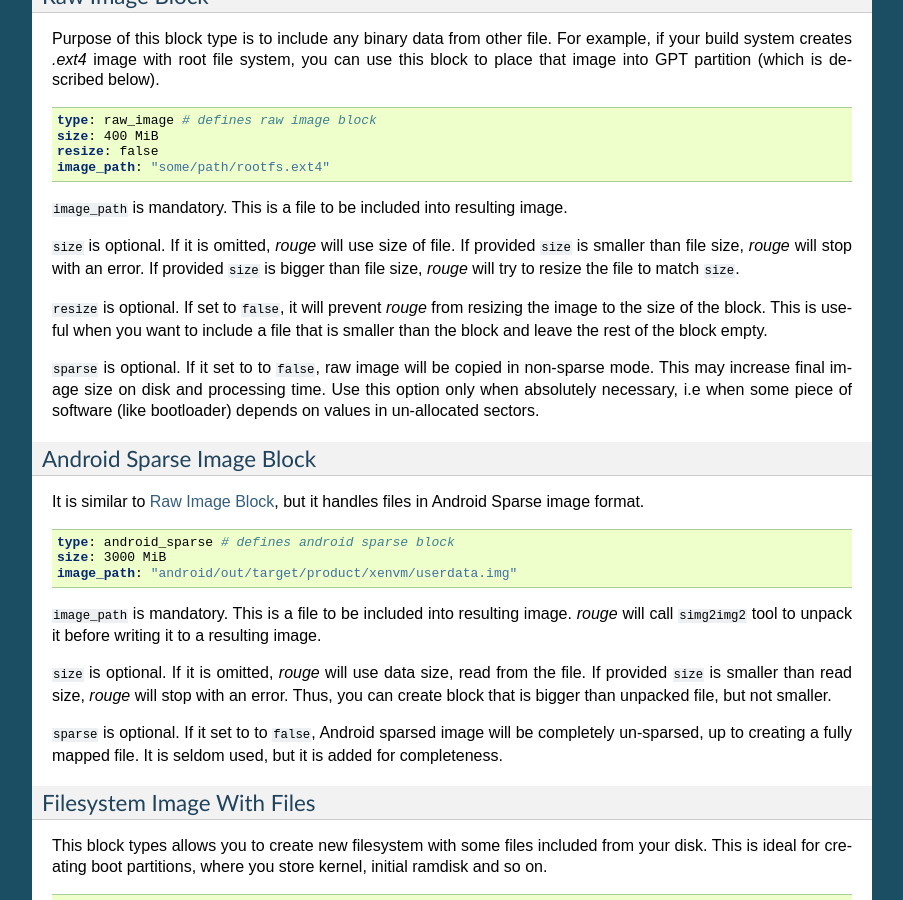
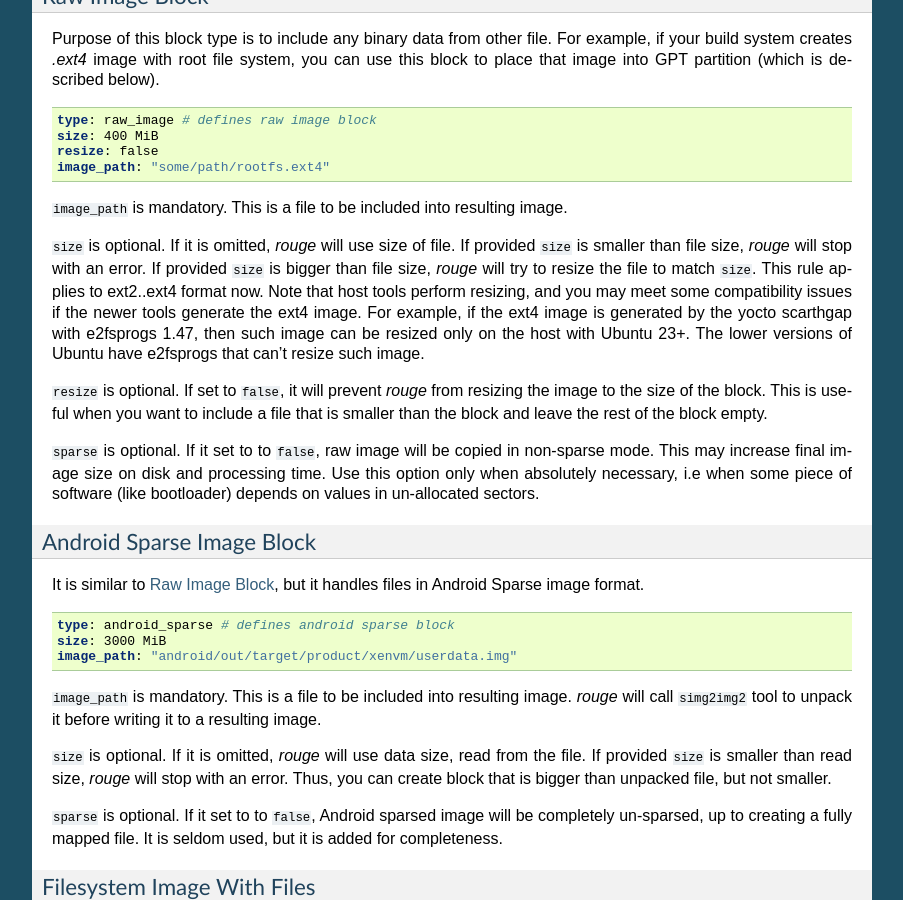
Before and after one commit to xen-troops/moulin, a Sphinx documentation site: the page built from docs/rouge.rst, in a window 1280 px wide and 900 px high, scrolled down 3381 px. Shown: the whole window, without its empty margins (198-1101 px from the left). Built offline with Sphinx 7.4.7, drawn with Linux system fonts in a browser that asks for light colours.

Commit message:
docs: update info regarding resize of raw_image
This commit adds additional explanations and warnings
regarding newly discovered compatibility issues between
e2fsprogs used by host and yocto.

Signed-off-by: Ruslan Shymkevych <ruslan_shymkevych@epam.com>
Acked-by: Volodymyr Babchuk <volodymyr_babchuk@epam.com>

```diff
--- a/docs/rouge.rst
+++ b/docs/rouge.rst
@@ -249,7 +249,14 @@ resulting image.
 :code:`size` is optional. If it is omitted, `rouge` will use size of
 file. If provided :code:`size` is smaller than file size, `rouge` will
 stop with an error. If provided :code:`size` is bigger than file size,
-`rouge` will try to resize the file to match :code:`size`.
+`rouge` will try to resize the file to match :code:`size`. This rule
+applies to ext2..ext4 format now.
+Note that host tools perform resizing, and you may meet some
+compatibility issues if the newer tools generate the ext4 image.
+For example, if the ext4 image is generated by the yocto scarthgap
+with e2fsprogs 1.47, then such image can be resized only on the host
+with Ubuntu 23+. The lower versions of Ubuntu have e2fsprogs that
+can't resize such image.
 
 :code:`resize` is optional. If set to :code:`false`, it will prevent
 `rouge` from resizing the image to the size of the block. This is
```
